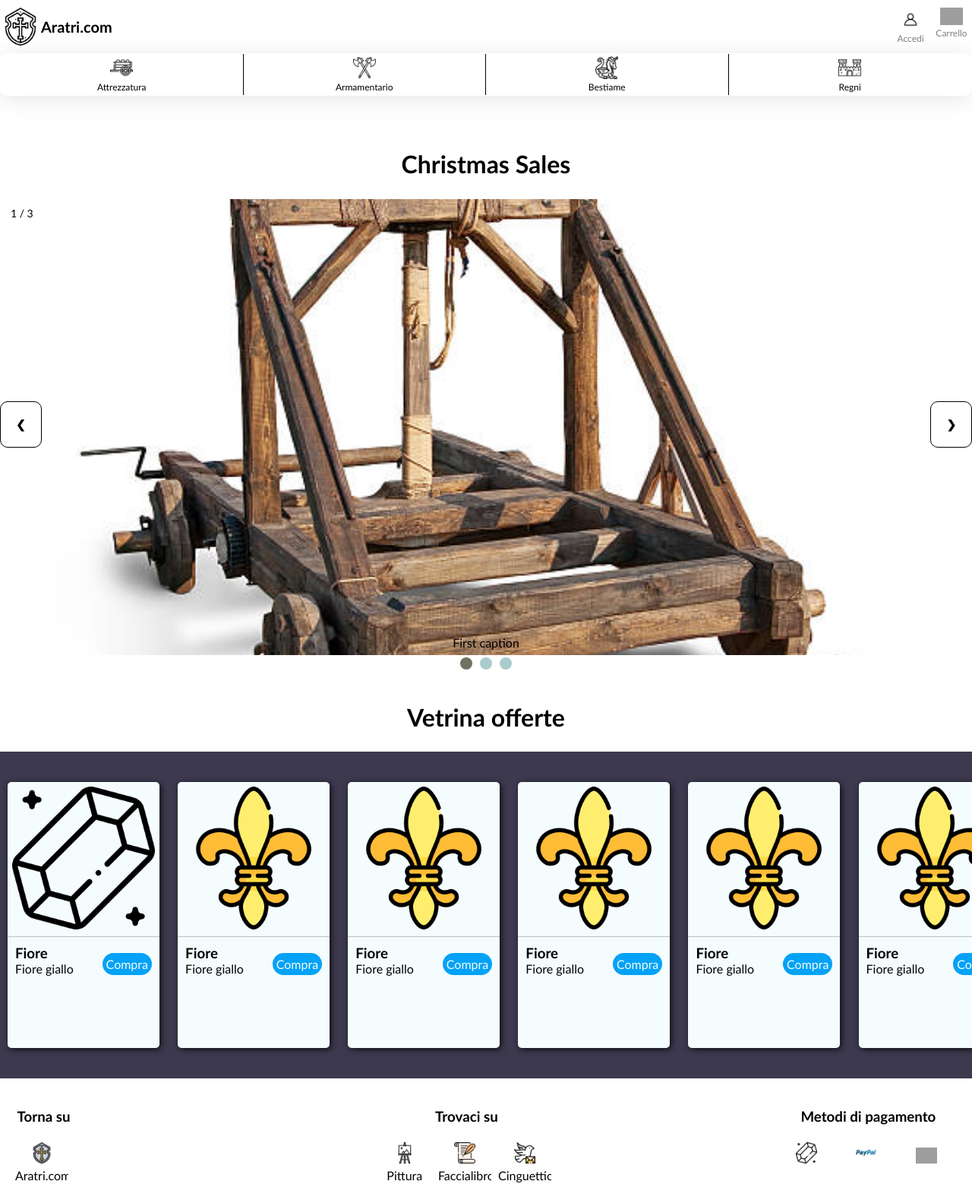
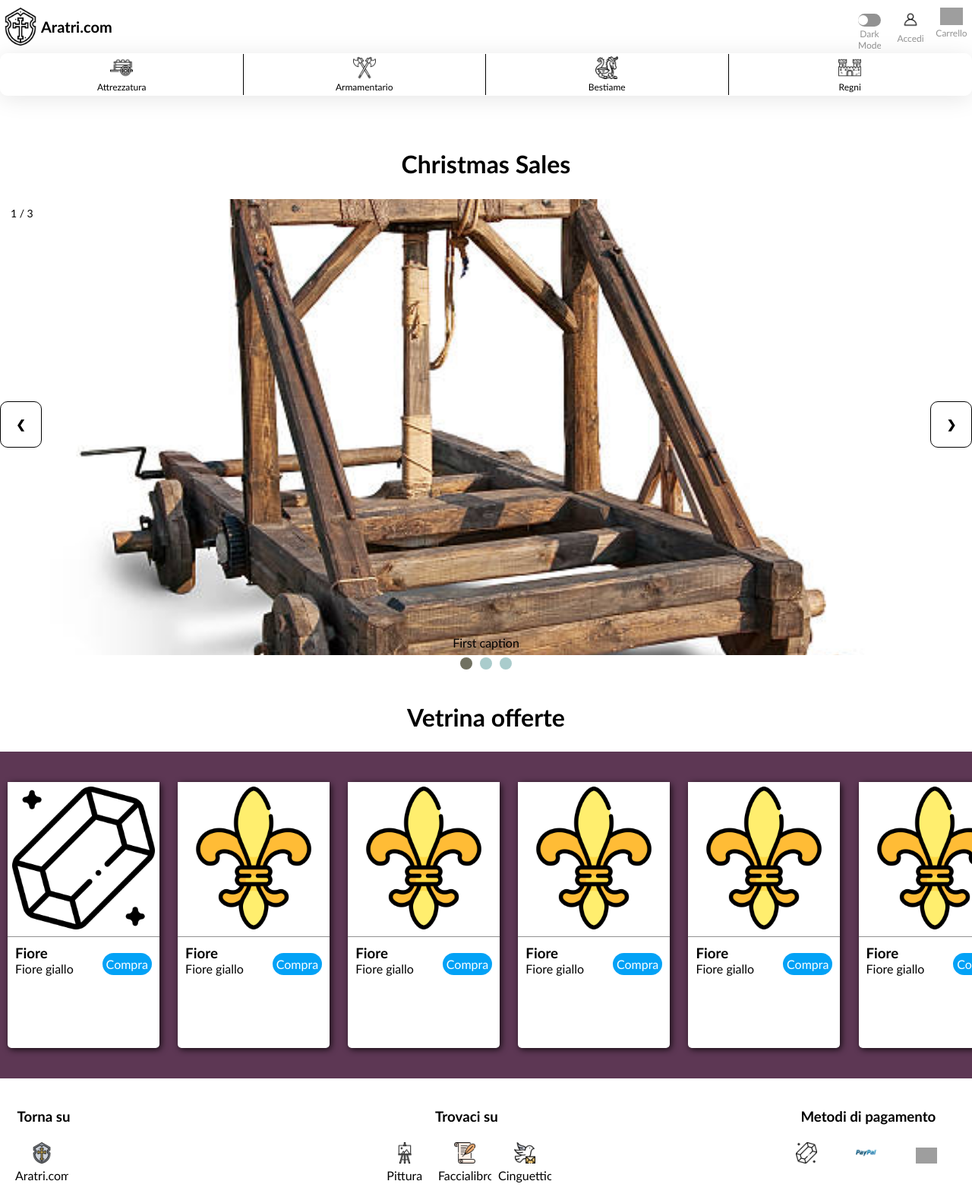
Before and after one commit to ThomasCapelli/TW-Project, a PHP site: page /html/home.html in a window 1280 px wide. Shown: the whole page at 76% size. Run offline with PHP 8.4, Linux system fonts and the light colour scheme; grey boxes are pictures that could not be loaded.

Commit message:
added dark mode

```diff
--- a/css/style.css
+++ b/css/style.css
@@ -1,3 +1,13 @@
+:root {
+  --black: #000000;
+  --black_opacity_08: #000000cc;
+  --black_opacity_01: #0000001A;
+  --white: #ffffff;
+  --white_opacity_08: #ffffffcc;
+  --white-opacity_026: #ffffff42;
+  --violet: #5d3754;
+  --grey: #929292;
+}
 html, body, ul, p{
   overflow-x: hidden;
   margin: 0;
@@ -6,7 +16,9 @@ html, body, ul, p{
   font-family: 'Gill Sans', 'Gill Sans MT', Calibri, 'Trebuchet MS', sans-serif
 }
 /*HEADER OF THE PAGE*/
-
+header {
+  background: var(--white);
+}
 header nav div {
   display: inline-block;
   text-align: center;
@@ -27,13 +39,13 @@ header nav div:not(:first-of-type) {
   float: right;
 }
 header nav div a {
-  color: grey;
+  color: var(--grey);
   text-decoration: none;
   max-width: 40%;
   max-height: 40%;
 }
 header > nav a:hover {
-  color: black;
+  color: var(--black);
 }
 header > nav > div > a:hover img{
   transform: rotate(360deg);
@@ -50,21 +62,88 @@ header nav div:first-of-type a img {
 header nav div a p {
   font-size: 12px;
 }
+/* HEADER-TOGGLE SWITCH */
+.switch {
+  position: relative;
+  display: inline-block;
+  width: 30px;
+  height: 17px;
+  top: 8px;
+}
+.switch p {
+  display: inline-block;
+  color: var(--grey);
+  font-size: 12px;
+  font-family: 'Gill Sans', 'Gill Sans MT', Calibri, 'Trebuchet MS', sans-serif;
+}
+/* Hide default HTML checkbox */
+.switch input {
+  opacity: 0;
+  width: 0;
+  height: 0;
+}
 
+/* The slider */
+.slider {
+  position: absolute;
+  cursor: pointer;
+  top: 0;
+  left: 0;
+  right: 0;
+  bottom: 0;
+  background-color: var(--grey);
+  -webkit-transition: .4s;
+  transition: .4s;
+}
+
+.slider:before {
+  position: absolute;
+  content: "";
+  height: 13px;
+  width: 13px;
+  left: 0px;
+  bottom: 2px;
+  background-color: var(--white);
+  -webkit-transition: .4s;
+  transition: .4s;
+}
+
+input:checked + .slider {
+  background-color: var(--black);
+}
+
+input:focus + .slider {
+  box-shadow: 0 0 1px var(--black);
+}
+
+input:checked + .slider:before {
+  -webkit-transform: translateX(17px);
+  -ms-transform: translateX(17px);
+  transform: translateX(17px);
+}
+
+/* Rounded sliders */
+.slider.round {
+  border-radius: 34px;
+}
+
+.slider.round:before {
+  border-radius: 50%;
+}
 /*STICKY NAVABAR*/
 
 body > nav > ul{
   list-style: none;
-  background-color: white;
+  background-color: var(--white);
   width: 100%;
   white-space: nowrap;
   overflow: auto;
   box-sizing: border-box;
-  background: rgba(255, 255, 255, 0.8);
+  background: var(--white_opacity_08);
   border-radius: 10px;
-  box-shadow: 0 4px 30px rgba(0, 0, 0, 0.1);
+  box-shadow: 0 4px 30px var(--black_opacity_01);
   backdrop-filter: blur(8.6px);
-  border: 1px solid rgba(255, 255, 255, 0.26);
+  border: 1px solid var(--white-opacity_026);
 }
 body > nav > ul::-webkit-scrollbar{
   display: none;
@@ -91,10 +170,15 @@ body > nav > ul > li > div > a {
   width: 100%;
   height: 100%;
   text-decoration: none;
-  color: black;
+  color: var(--black);
 }
-
+body{
+  background: var(--white);
+}
 /*MAIN*/
+main {
+  background: var(--white);
+}
 
 main > section:first-of-type{
   margin: 70px 0 40px 0;
@@ -103,12 +187,13 @@ main > section:first-of-type{
 main > section > h2, main > h2{
   text-align: center;
   font-size: xx-large;
+  color: var(--black);
 }
 
 /*FOR SALE PRODUCTS*/
 main > article {
   width: 100%;
-  background-color: #3d3a50;
+  background-color: var(--violet);
   white-space: nowrap;
   overflow: auto;
 }
@@ -116,18 +201,18 @@ main > article::-webkit-scrollbar{
   display: none;
 }
 main > article > section {
-  background-color: #f4fcfe;
+  background-color: var(--white);
   max-width: 200px;
   height: 350px;
   margin: 40px 10px;
-  box-shadow: 2px 2px 8px rgba(0,0,0,0.8);
+  box-shadow: 2px 2px 8px var(--black_opacity_08);
   border-radius: 5px;
   display: inline-block;
 }
 main > article div {
   height: 60%;
   padding: 3%;
-  border-bottom: 1px solid silver;
+  border-bottom: 1px solid var(--grey);
 }
 main > article img {
   max-width: 100%;
--- a/html/home.html
+++ b/html/home.html
@@ -11,6 +11,7 @@
     </script>
     <script src="../js/carousel.js" type="text/javascript"></script>
     <script src="../js/sticky-nav.js" type="text/javascript"></script>
+    <script src="../js/dark-mode.js" type="text/javascript"></script>
 
     <link href="../css/style.css" rel="stylesheet">
     <link href="../icons/favicon.ico" rel="icon" type="image/x-icon" />
@@ -24,6 +25,14 @@
             <div><a href="#" ><img src="../icons/Logo.png" alt="Website logo" class="icon" /></a></div>
             <div><a href="#" ><img src="../icons/Carrello_modern.png" alt="Carrello logo" class="icon" /><p>Carrello</p></a></div>
             <div><a href="#" ><img src="../icons/Login_modern.png" alt="Login logo" class="icon" /><p>Accedi</p></a></div>
+            <!-- Rounded switch -->
+            <div>
+                <label class="switch">
+                <input type="checkbox" name="chk[]">
+                <span class="slider round"></span>
+                <p>Dark Mode</p>
+                </label>
+            </div>
         </nav>
     </header>
     <!-- Menù categorie -->
--- /dev/null
+++ b/js/dark-mode.js
@@ -0,0 +1,25 @@
+$(document).ready(function(){
+    $(".switch").click(function(){
+        check = $("input[name='chk[]']").is(":checked");
+        if(check){
+            var body = document.getElementsByTagName("body");
+            body.classList.addClass("dark_mode");
+            body.classList.removeClass("light_mode");
+
+            //Invert icon colors
+            $(".icon").each(function(){
+                if($(this).css("filter")=="none"){
+                    $(this).css("filter","invert(100%)");
+                }
+            });
+        }
+        else{
+            body.classList.addClass("light_mode");
+            body.classList.removeClass("dark_mode");
+            //Invert icon colors
+            $(".icon").each(function(){
+                $(this).css("filter","");
+            });
+        }
+    });
+});
```
Also changed, not shown: other parts of css/style.css (+19 -19 lines).
